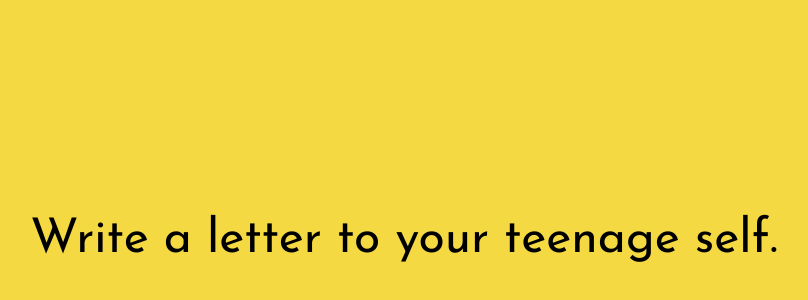
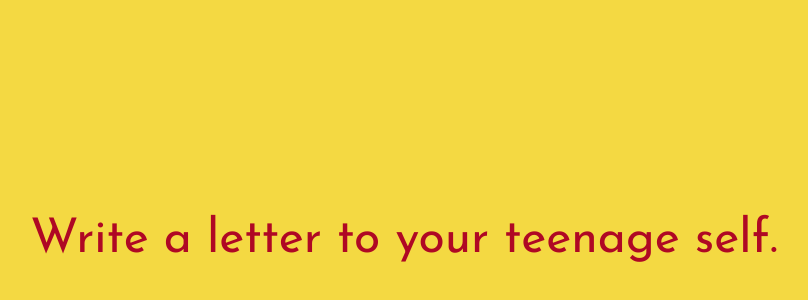
Before and after one commit to trevrr/prompts, a plain HTML site: page index.html in a window 1280 px wide. Shown: the part 208-508 px from the top of the page, without its empty margins (41-849 px from the left). Drawn offline with Linux system fonts and the light colour scheme.

Commit message:
Update index.html

```diff
--- a/index.html
+++ b/index.html
@@ -9,7 +9,7 @@
     }
     p {
       font-size: 3em;
-      font-color: #af0824;
+      color: #af0824;
       font-family: 'Josefin Sans', serif;
       position: absolute;
       top: 50%;
```
